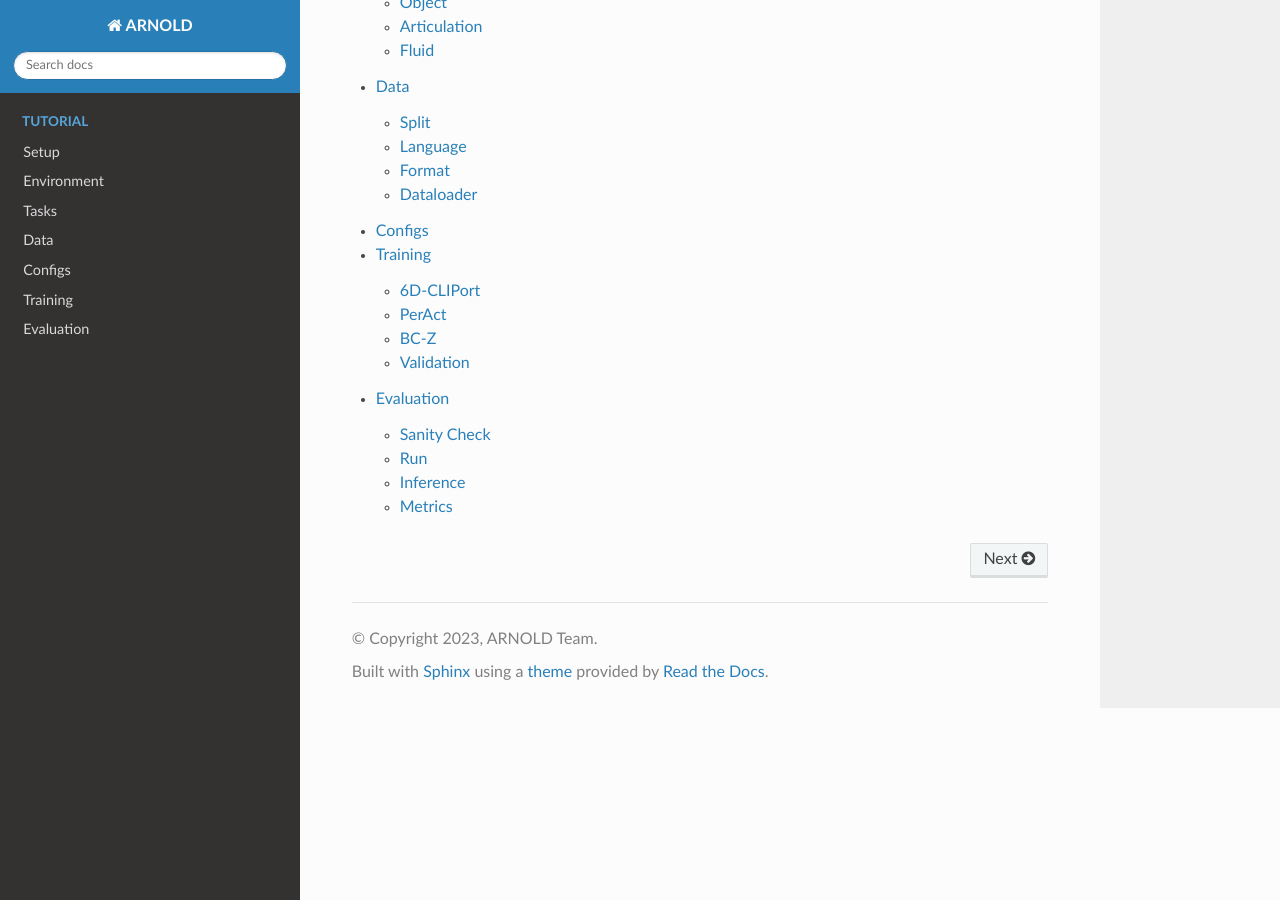
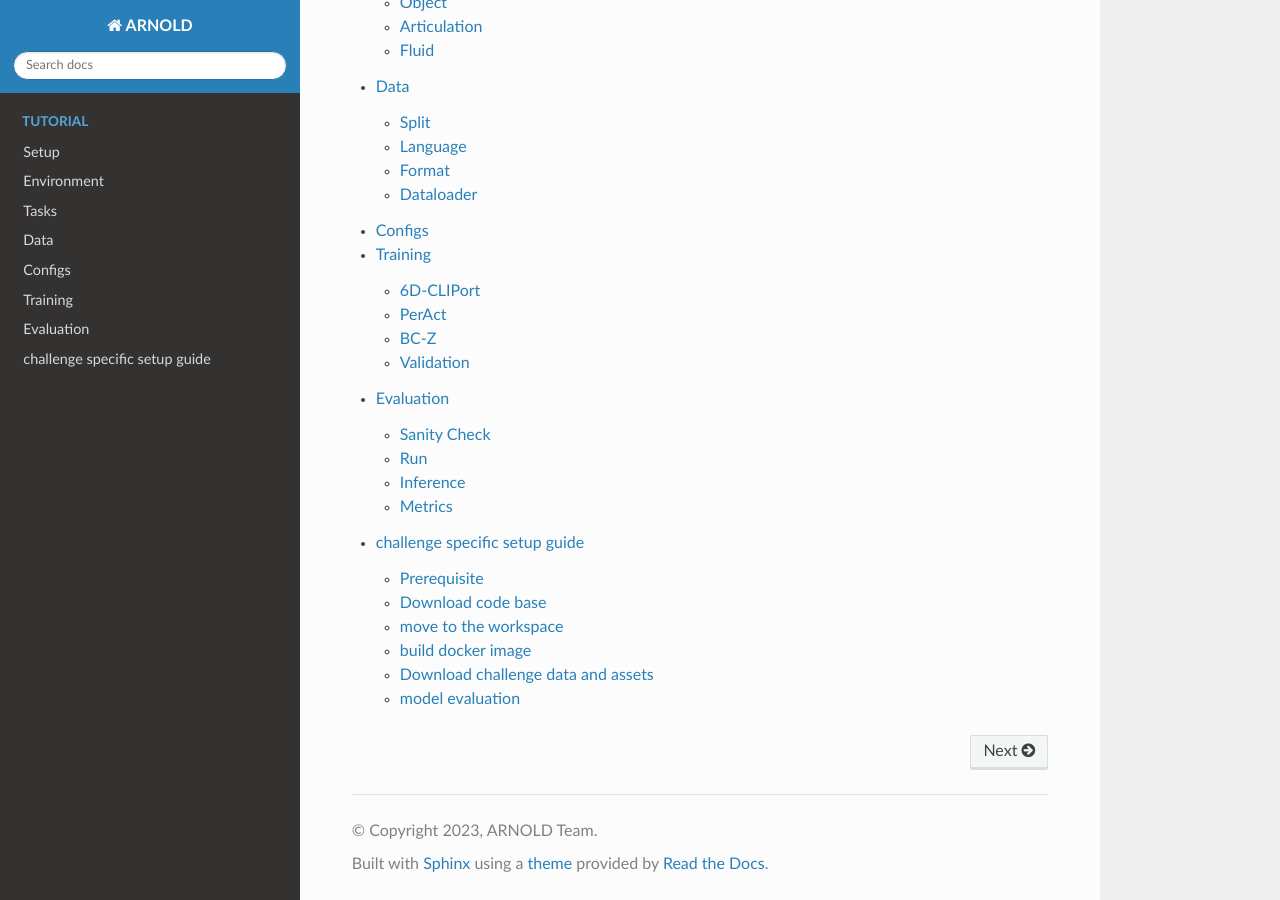
Before and after one commit to arnold-benchmark/docs, a Sphinx documentation site: the page built from docs/index.rst, in a window 1280 px wide and 900 px high, scrolled down 613 px. Built offline with Sphinx 7.4.7 and the Read the Docs theme 2.0.0, drawn with Linux system fonts in a browser that asks for light colours; part of the change alters nothing that is shown.

Commit message:
challenge doc update

````diff
--- a/docs/index.rst
+++ b/docs/index.rst
@@ -17,3 +17,4 @@ Welcome to ARNOLD's documentation!
    tutorial/configs/index
    tutorial/train/index
    tutorial/eval/index
+   tutorial/challenge_setup/index
--- /dev/null
+++ b/docs/tutorial/challenge_setup/index.md
@@ -0,0 +1,74 @@
+# challenge specific setup guide
+
+### Prerequisite
+
+0. Prerequisite. We recommend the OS version <tt>Ubuntu 18.04/20.04</tt> and NVIDIA driver version <tt>525.60.11</tt>. Docker-based setup is not guaranteed to work on other OS or driver versions.
+We also tested the following driver version that is compatible with isaac sim:
+
+535.113.01
+
+1. Generate NVIDIA NGC API Key
+   - Log in [NVIDIA NGC](https://catalog.ngc.nvidia.com/). If you do not have an account, register one and log in.
+   - Generate your NGC API key. You can refer to [Generating API key](https://docs.nvidia.com/ngc/gpu-cloud/ngc-user-guide/index.html#generating-api-key).
+   - Log into the NGC account on the instance
+   ```bash
+   docker login nvcr.io
+   ```
+   Type `$oauthtoken` for `Username`. Then paste your API key for `Password`. You should see `Login Succeeded`.
+
+### Download code base
+git clone from the challenge branch
+```bash
+git clone -b challenge https://github.com/arnold-benchmark/arnold.git
+```
+
+### move to the workspace
+
+```bash
+cd arnold/workspace
+```
+
+### build docker image
+Make sure nvdia docker is properly installed
+
+```bash
+docker build -f Dockerfile -t "arnold" .
+sudo apt install vagrant
+vagrant up
+vagrant ssh
+
+```
+
+###     Download challenge data and assets
+For all data and assets unzip under /vagrant
+* challenge_data_train.zip is for training
+* data_for_challenge_final.zip for testing phase
+* data_for_challenge_val.zip for dev phase
+* materials.zip for scene and object materials
+* sample.zip for assets used in ARNOLD
+```bash
+pip install gdown
+cd /vagrant
+gdown https://drive.google.com/uc?id=1diLNQQcOGKEVkgOstkRbagbn_cVCKVIE
+gdown https://drive.google.com/uc?id=1XKRxsByOwI_pYh09LUQ5wGLgzeGmL-KH
+gdown --folder https://drive.google.com/drive/folders/1Kkoi65l_m5Vnv65P5qukWOas_t2J5tG0?usp=drive_link
+gdown https://drive.google.com/uc?id=1CAT6pZfX0HqHKXU5qBdLeRZl_iY_XfOt
+gdown https://drive.google.com/uc?id=1jscZWcibfVXItbY1xZxRogA6Q8j3U60C
+unzip data_for_challenge_val.zip
+unzip data_for_challenge_final.zip
+unzip challenge_data_train.zip
+unzip sample.zip
+unzip materials.zip
+```
+
+###  model evaluation
+
+```bash
+eval_challenge_dev.sh checkpoint_dir # for dev phase
+eval_challenge.sh checkpoint_dir # for testing phase
+```
+
+The first time starting the Isaac Sim takes long time, approximately 6 minutes ( vary based on the device configuration)
+Please read these two scripts carefully to understand what happened and also refer to default.yaml
+
+After evaluation is done, the scripts will generate an output folder. Zip the output (output or output dev depending on the phase) folder and submit it to eval ai using command line.
````
